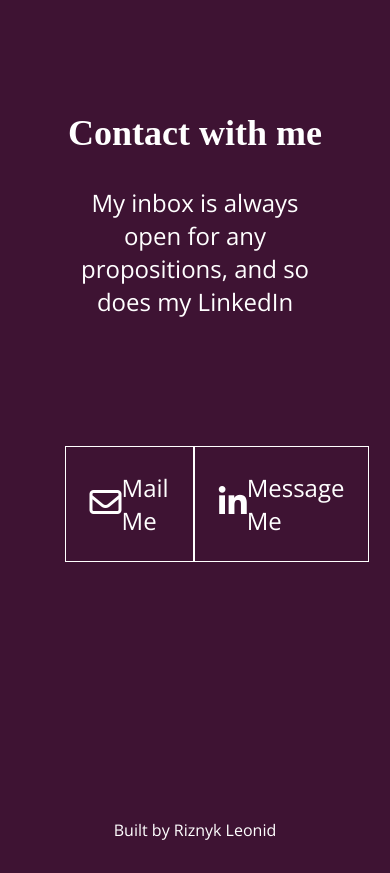
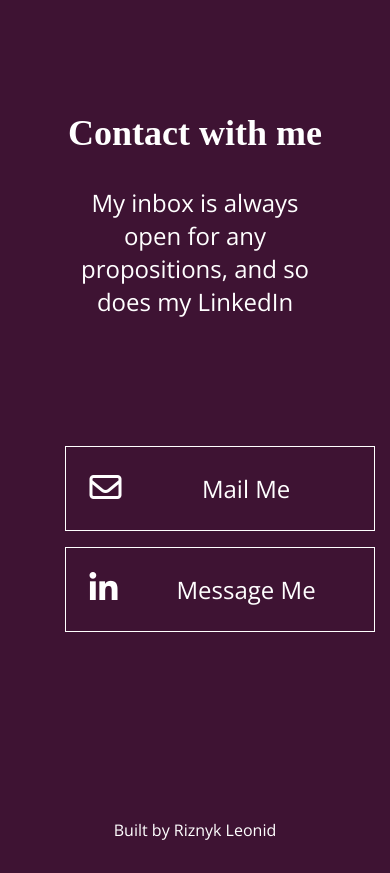
Before and after one commit to RiznykLeo/profile, a website: page index.html in a window 390 px wide. Shown: the part 3864-4737 px from the top of the page. Drawn offline with nearby package versions, Linux system fonts and the light colour scheme; a script that the page names is missing; a web font is replaced by a local one.

Commit message:
feat responsive contacts

```diff
--- a/index.html
+++ b/index.html
@@ -193,12 +193,12 @@
 
                 <div class="contact-buttons">
                     <a class="button" href="mailto:riznyk.leo@gmail.com" target="_blank">
-                        <span><i class="fa-regular fa-envelope icon"></i></span>
-                        <span>Mail Me</span>
+                        <span class=""><i class="fa-regular fa-envelope icon"></i></span>
+                        <span class="button-label">Mail Me</span>
                     </a>
                     <a class="button" href="https://www.linkedin.com/in/riznykleo/" target="_blank">
                         <span><i class="fa-brands fa-linkedin-in icon"></i></span>
-                        <span>Message Me</span>
+                        <span class="button-label">Message Me</span>
                     </a>
                 </div>
             </div>
--- a/styles/sass/pages/_index.scss
+++ b/styles/sass/pages/_index.scss
@@ -108,7 +108,6 @@ h1, h2, h3, p, span, {
     font-size: 1.5rem;
   }
 }
-
 
 .about {
   margin-top: 3rem;
@@ -433,6 +432,25 @@ footer {
   .info {
     display: none
   }
+
+  .contact-info {
+    .contact-buttons {
+      display: block;
+
+
+      .button {
+        margin-top: 1rem;
+        width: 100%;
+
+        display: grid;
+        grid-template-columns: 0.25fr 1fr;
+
+        .button-label {
+          text-align: center;
+        }
+      }
+    }
+  }
 }
 
 @media screen and (min-width: 700px) and (max-width: 1100px) {
```
Also changed, not shown: styles/css/style.css, 1 other file.
